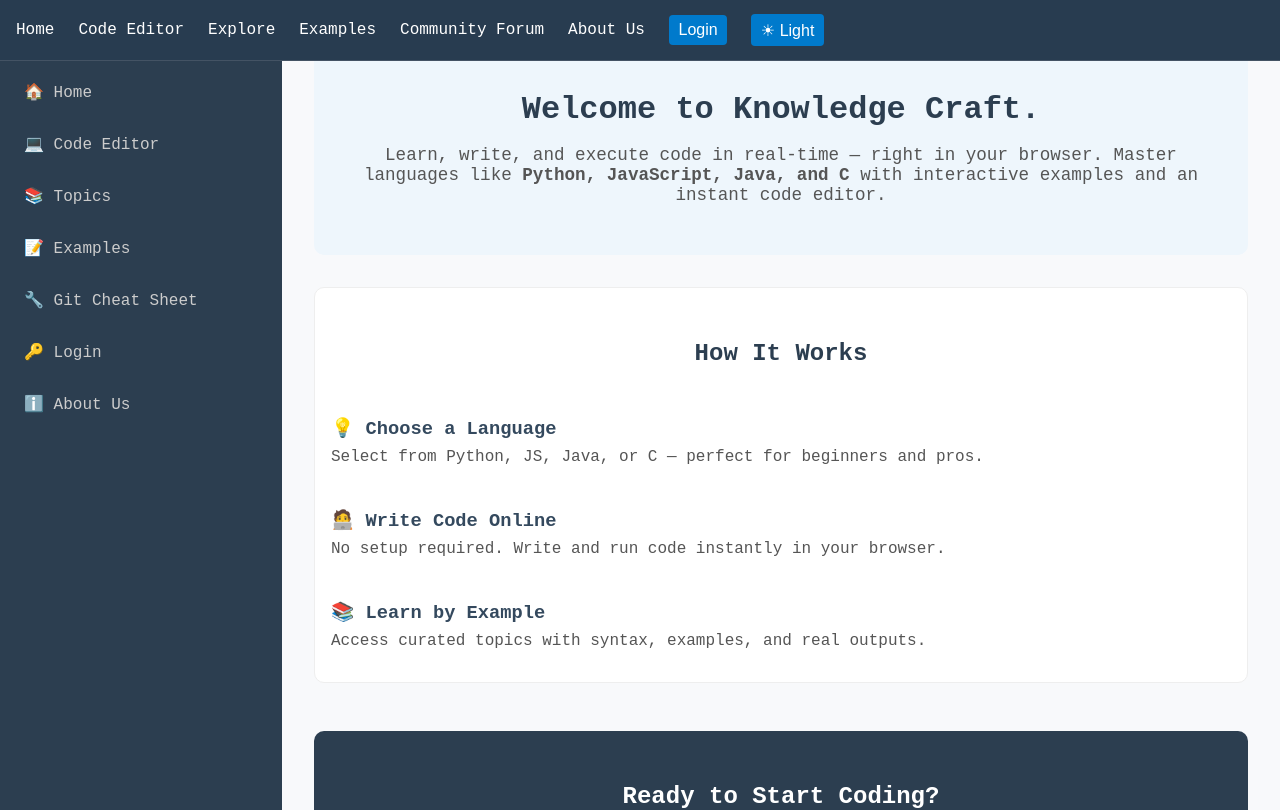
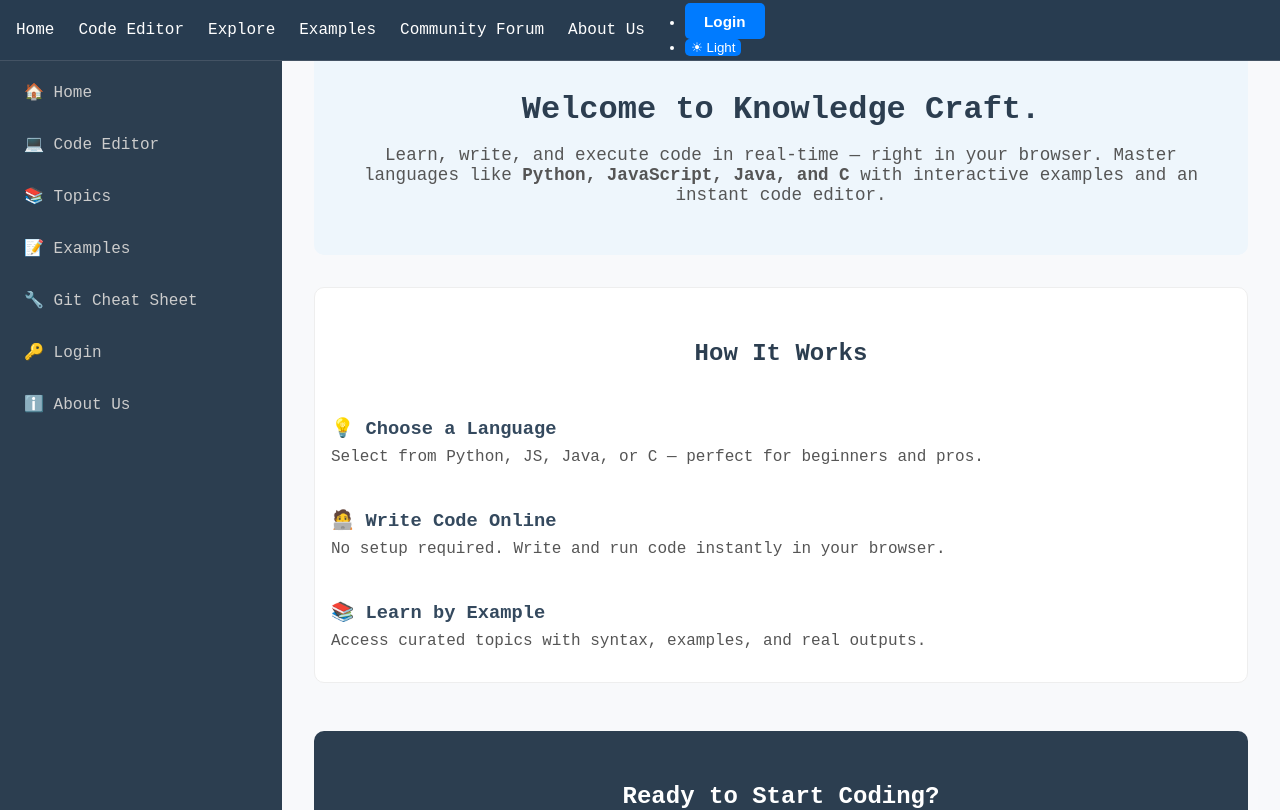
Before and after one commit to shubh-rgb/online-code-console, a React (Create React App) app in the folder frontend/: page / in a window 1280 px wide. Shown: the top 810 px of the page. Built offline with nearby package versions, Linux system fonts and the light colour scheme; no server answers.

Commit message:
continuous fix

```diff
--- a/frontend/src/components/Navbar.js
+++ b/frontend/src/components/Navbar.js
@@ -1,10 +1,19 @@
 // src/components/Navbar.js
-import React from 'react';
-import { Link } from 'react-router-dom'; // ✅ Add this line
+import React, { useEffect, useState } from 'react';
+import { Link } from 'react-router-dom';
 
+const Navbar = ({ toggleTheme, currentTheme }) => {
+  const [user, setUser] = useState(null);
 
-const Navbar = ({ toggleTheme, currentTheme }) => (
+  useEffect(() => {
+    fetch('/api/me')
+      .then(res => res.json())
+      .then(data => setUser(data.user));
+  }, []);
+
+  return (
     <nav className="navbar">
+      <div className="navbar-left">
         <ul className="nav-links">
           <li><Link to="/">Home</Link></li>
           <li><Link to="/console">Code Editor</Link></li>
@@ -12,14 +21,36 @@ const Navbar = ({ toggleTheme, currentTheme }) => (
           <li><Link to="/examples">Examples</Link></li>
           <li><Link to="/community">Community Forum</Link></li>
           <li><Link to="/about">About Us</Link></li>
-        <li><button onClick={() => alert('Login Modal Placeholder')}>Login</button></li>
+        </ul>
+      </div>
+
+      <div className="navbar-right">
+        <ul className="nav-actions">
+          {user ? (
+            <>
+              <li>👤 {user.displayName}</li>
+              <li>
+                <a href="/logout">
+                  <button className="btn">Logout</button>
+                </a>
+              </li>
+            </>
+          ) : (
+            <li>
+              <a href="/auth/google">
+                <button className="btn btn-google">Login</button>
+              </a>
+            </li>
+          )}
           <li>
             <button onClick={toggleTheme} className="theme-toggle-btn">
               {currentTheme === 'light' ? '🌙 Dark' : '☀ Light'}
             </button>
           </li>
         </ul>
+      </div>
     </nav>
   );
+};
 
 export default Navbar;
```
Also changed, not shown: 2 other files (tests, documents, lock files or other folders). Lines whose indentation alone changed are shown as unchanged.
